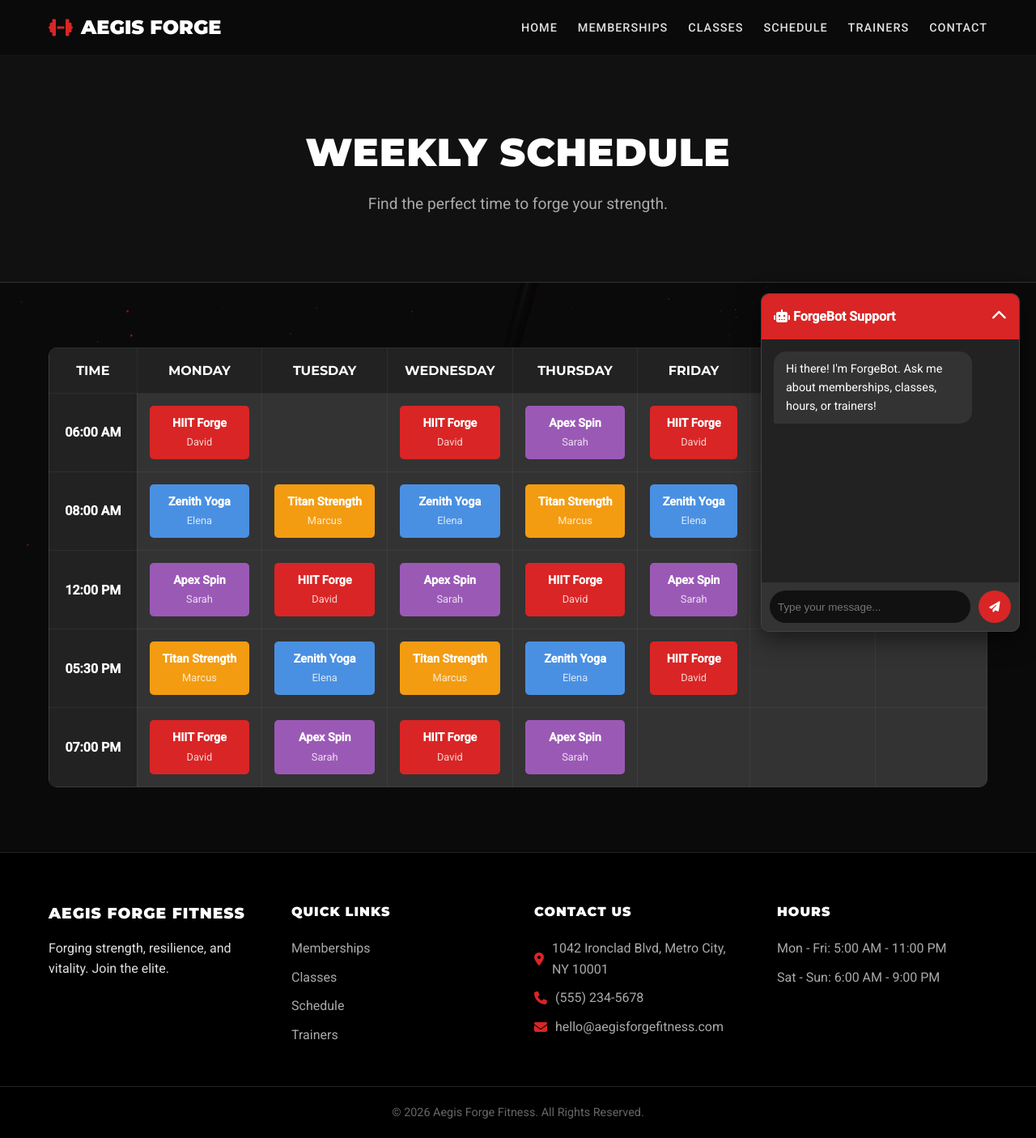
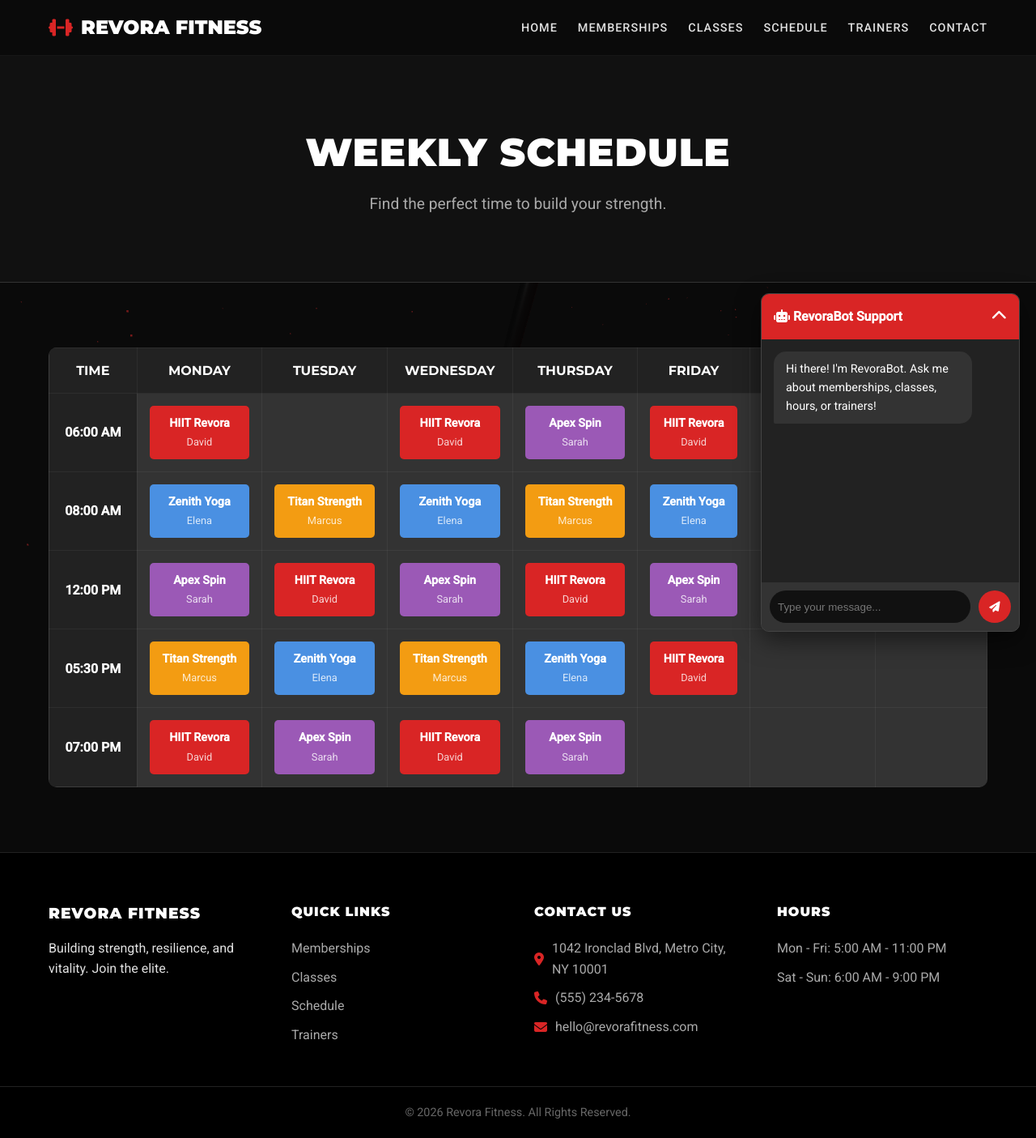
Before and after one commit to iticloudsvc/Agents, a Flask app: page /schedule in a window 1280 px wide. Shown: the whole page at 81% size. Run offline with Flask 3, Linux system fonts and the light colour scheme.

Commit message:
Rebrand gym name to Revora Fitness

```diff
--- a/Gym/static/js/chatbot.js
+++ b/Gym/static/js/chatbot.js
@@ -60,13 +60,13 @@ document.addEventListener('DOMContentLoaded', () => {
         } else if (msg.includes('hour') || msg.includes('time') || msg.includes('open') || msg.includes('close')) {
             return "We are open Monday to Friday from 5:00 AM to 11:00 PM, and on weekends from 6:00 AM to 9:00 PM.";
         } else if (msg.includes('class') || msg.includes('yoga') || msg.includes('hiit') || msg.includes('spin')) {
-            return "We offer a variety of classes including HIIT Forge, Zenith Yoga, Apex Spin, and Titan Strength. Check out our Classes and Schedule pages to see when they run!";
+            return "We offer a variety of classes including HIIT Revora, Zenith Yoga, Apex Spin, and Titan Strength. Check out our Classes and Schedule pages to see when they run!";
         } else if (msg.includes('location') || msg.includes('where') || msg.includes('address')) {
             return "We are located at 1042 Ironclad Blvd, Metro City, NY 10001.";
         } else if (msg.includes('personal training') || msg.includes('trainer') || msg.includes('coach') || msg.includes('pt')) {
             return "Yes! Our elite trainers, including Marcus, Elena, and David, are available for personal training. The Elite membership includes 2 PT sessions per month.";
         } else if (msg.includes('hello') || msg.includes('hi ') || msg.includes('hey')) {
-            return "Hello! How can I help you forge your legacy today?";
+            return "Hello! How can I help you transform your fitness goals today?";
         } else if (msg.includes('free trial') || msg.includes('guest') || msg.includes('try')) {
             return "Our Pro plan includes 1 guest pass per month, and Elite includes 4. Drop by the front desk if you'd like to arrange a 1-day free trial!";
         } else {
--- a/Gym/templates/base.html
+++ b/Gym/templates/base.html
@@ -3,7 +3,7 @@
 <head>
     <meta charset="UTF-8">
     <meta name="viewport" content="width=device-width, initial-scale=1.0">
-    <title>{% block title %}Aegis Forge Fitness{% endblock %}</title>
+    <title>{% block title %}Revora Fitness{% endblock %}</title>
     <!-- Google Fonts -->
     <link href="https://fonts.googleapis.com/css2?family=Montserrat:wght@400;700;900&family=Roboto:wght@300;400;500&display=swap" rel="stylesheet">
     <!-- Font Awesome -->
@@ -21,7 +21,7 @@
     <nav class="navbar">
         <div class="nav-container">
             <a href="/" class="logo">
-                <i class="fa-solid fa-dumbbell"></i> AEGIS FORGE
+                <i class="fa-solid fa-dumbbell"></i> REVORA FITNESS
             </a>
             <ul class="nav-links">
                 <li><a href="/">Home</a></li>
@@ -46,8 +46,8 @@
     <footer>
         <div class="footer-container">
             <div class="footer-brand">
-                <h3>AEGIS FORGE FITNESS</h3>
-                <p>Forging strength, resilience, and vitality. Join the elite.</p>
+                <h3>REVORA FITNESS</h3>
+                <p>Building strength, resilience, and vitality. Join the elite.</p>
             </div>
             <div class="footer-links">
                 <h4>Quick Links</h4>
@@ -60,7 +60,7 @@
                 <h4>Contact Us</h4>
                 <p><i class="fa-solid fa-location-dot"></i> 1042 Ironclad Blvd, Metro City, NY 10001</p>
                 <p><i class="fa-solid fa-phone"></i> (555) 234-5678</p>
-                <p><i class="fa-solid fa-envelope"></i> hello@aegisforgefitness.com</p>
+                <p><i class="fa-solid fa-envelope"></i> hello@revorafitness.com</p>
             </div>
             <div class="footer-hours">
                 <h4>Hours</h4>
@@ -69,19 +69,19 @@
             </div>
         </div>
         <div class="footer-bottom">
-            <p>&copy; 2026 Aegis Forge Fitness. All Rights Reserved.</p>
+            <p>&copy; 2026 Revora Fitness. All Rights Reserved.</p>
         </div>
     </footer>
 
     <!-- Chatbot Widget -->
     <div id="chatbot-widget">
         <div class="chatbot-header">
-            <span><i class="fa-solid fa-robot"></i> ForgeBot Support</span>
+            <span><i class="fa-solid fa-robot"></i> RevoraBot Support</span>
             <button id="chatbot-toggle"><i class="fa-solid fa-chevron-up"></i></button>
         </div>
         <div class="chatbot-body" id="chatbot-body">
             <div class="chat-message bot">
-                Hi there! I'm ForgeBot. Ask me about memberships, classes, hours, or trainers!
+                Hi there! I'm RevoraBot. Ask me about memberships, classes, hours, or trainers!
             </div>
         </div>
         <div class="chatbot-input">
--- a/Gym/templates/classes.html
+++ b/Gym/templates/classes.html
@@ -1,6 +1,6 @@
 {% extends 'base.html' %}
 
-{% block title %}Classes & Programs | Aegis Forge Fitness{% endblock %}
+{% block title %}Classes & Programs | Revora Fitness{% endblock %}
 
 {% block content %}
 <section class="page-header classes-header">
@@ -16,7 +16,7 @@
             <div class="class-item">
                 <div class="class-img" style="background-image: url('https://images.unsplash.com/photo-1534438327276-14e5300c3a48?q=80&w=1470&auto=format&fit=crop');"></div>
                 <div class="class-info">
-                    <h2>HIIT Forge</h2>
+                    <h2>HIIT Revora</h2>
                     <p class="instructor">Led by David Chen</p>
                     <p>A grueling, full-body metabolic conditioning class designed to burn fat and build endurance. Expect battle ropes, kettlebells, and plyometrics.</p>
                     <div class="tags"><span>High Intensity</span><span>Cardio</span></div>
--- a/Gym/templates/contact.html
+++ b/Gym/templates/contact.html
@@ -1,6 +1,6 @@
 {% extends 'base.html' %}
 
-{% block title %}Contact Us | Aegis Forge Fitness{% endblock %}
+{% block title %}Contact Us | Revora Fitness{% endblock %}
 
 {% block content %}
 <section class="page-header contact-header">
@@ -15,11 +15,11 @@
         <div class="contact-wrapper">
             <div class="contact-info-panel">
                 <h3>Get in Touch</h3>
-                <p>We're here to help you forge your path. Drop by the gym, call us, or send a message.</p>
+                <p>We're here to help you build your path. Drop by the gym, call us, or send a message.</p>
                 <ul class="info-list">
                     <li><i class="fa-solid fa-location-dot"></i> 1042 Ironclad Blvd, Metro City, NY 10001</li>
                     <li><i class="fa-solid fa-phone"></i> (555) 234-5678</li>
-                    <li><i class="fa-solid fa-envelope"></i> hello@aegisforgefitness.com</li>
+                    <li><i class="fa-solid fa-envelope"></i> hello@revorafitness.com</li>
                 </ul>
                 <div class="map-placeholder">
                     <!-- Simulate map with image -->
--- a/Gym/templates/pricing.html
+++ b/Gym/templates/pricing.html
@@ -1,6 +1,6 @@
 {% extends 'base.html' %}
 
-{% block title %}Memberships | Aegis Forge Fitness{% endblock %}
+{% block title %}Memberships | Revora Fitness{% endblock %}
 
 {% block content %}
 <section class="page-header pricing-header">
--- a/Gym/templates/schedule.html
+++ b/Gym/templates/schedule.html
@@ -1,12 +1,12 @@
 {% extends 'base.html' %}
 
-{% block title %}Weekly Schedule | Aegis Forge Fitness{% endblock %}
+{% block title %}Weekly Schedule | Revora Fitness{% endblock %}
 
 {% block content %}
 <section class="page-header schedule-header">
     <div class="container">
         <h1>Weekly Schedule</h1>
-        <p>Find the perfect time to forge your strength.</p>
+        <p>Find the perfect time to build your strength.</p>
     </div>
 </section>
 
@@ -29,11 +29,11 @@
                 <tbody>
                     <tr>
                         <td class="time-col">06:00 AM</td>
-                        <td><div class="schedule-cell hiit">HIIT Forge<br><span>David</span></div></td>
+                        <td><div class="schedule-cell hiit">HIIT Revora<br><span>David</span></div></td>
                         <td></td>
-                        <td><div class="schedule-cell hiit">HIIT Forge<br><span>David</span></div></td>
+                        <td><div class="schedule-cell hiit">HIIT Revora<br><span>David</span></div></td>
                         <td><div class="schedule-cell spin">Apex Spin<br><span>Sarah</span></div></td>
-                        <td><div class="schedule-cell hiit">HIIT Forge<br><span>David</span></div></td>
+                        <td><div class="schedule-cell hiit">HIIT Revora<br><span>David</span></div></td>
                         <td></td>
                         <td></td>
                     </tr>
@@ -44,15 +44,15 @@
                         <td><div class="schedule-cell yoga">Zenith Yoga<br><span>Elena</span></div></td>
                         <td><div class="schedule-cell strength">Titan Strength<br><span>Marcus</span></div></td>
                         <td><div class="schedule-cell yoga">Zenith Yoga<br><span>Elena</span></div></td>
-                        <td><div class="schedule-cell hiit">HIIT Forge<br><span>David</span></div></td>
+                        <td><div class="schedule-cell hiit">HIIT Revora<br><span>David</span></div></td>
                         <td><div class="schedule-cell yoga">Zenith Yoga<br><span>Elena</span></div></td>
                     </tr>
                     <tr>
                         <td class="time-col">12:00 PM</td>
                         <td><div class="schedule-cell spin">Apex Spin<br><span>Sarah</span></div></td>
-                        <td><div class="schedule-cell hiit">HIIT Forge<br><span>David</span></div></td>
+                        <td><div class="schedule-cell hiit">HIIT Revora<br><span>David</span></div></td>
                         <td><div class="schedule-cell spin">Apex Spin<br><span>Sarah</span></div></td>
-                        <td><div class="schedule-cell hiit">HIIT Forge<br><span>David</span></div></td>
+                        <td><div class="schedule-cell hiit">HIIT Revora<br><span>David</span></div></td>
                         <td><div class="schedule-cell spin">Apex Spin<br><span>Sarah</span></div></td>
                         <td><div class="schedule-cell strength">Titan Strength<br><span>Marcus</span></div></td>
                         <td></td>
@@ -63,15 +63,15 @@
                         <td><div class="schedule-cell yoga">Zenith Yoga<br><span>Elena</span></div></td>
                         <td><div class="schedule-cell strength">Titan Strength<br><span>Marcus</span></div></td>
                         <td><div class="schedule-cell yoga">Zenith Yoga<br><span>Elena</span></div></td>
-                        <td><div class="schedule-cell hiit">HIIT Forge<br><span>David</span></div></td>
+                        <td><div class="schedule-cell hiit">HIIT Revora<br><span>David</span></div></td>
                         <td></td>
                         <td></td>
                     </tr>
                     <tr>
                         <td class="time-col">07:00 PM</td>
-                        <td><div class="schedule-cell hiit">HIIT Forge<br><span>David</span></div></td>
+                        <td><div class="schedule-cell hiit">HIIT Revora<br><span>David</span></div></td>
                         <td><div class="schedule-cell spin">Apex Spin<br><span>Sarah</span></div></td>
-                        <td><div class="schedule-cell hiit">HIIT Forge<br><span>David</span></div></td>
+                        <td><div class="schedule-cell hiit">HIIT Revora<br><span>David</span></div></td>
                         <td><div class="schedule-cell spin">Apex Spin<br><span>Sarah</span></div></td>
                         <td></td>
                         <td></td>
--- a/Gym/templates/team.html
+++ b/Gym/templates/team.html
@@ -1,6 +1,6 @@
 {% extends 'base.html' %}
 
-{% block title %}Our Team | Aegis Forge Fitness{% endblock %}
+{% block title %}Our Team | Revora Fitness{% endblock %}
 
 {% block content %}
 <section class="page-header team-header">
```
Also changed, not shown: Gym/templates/index.html (+4 -4 lines), Gym/README.md.
